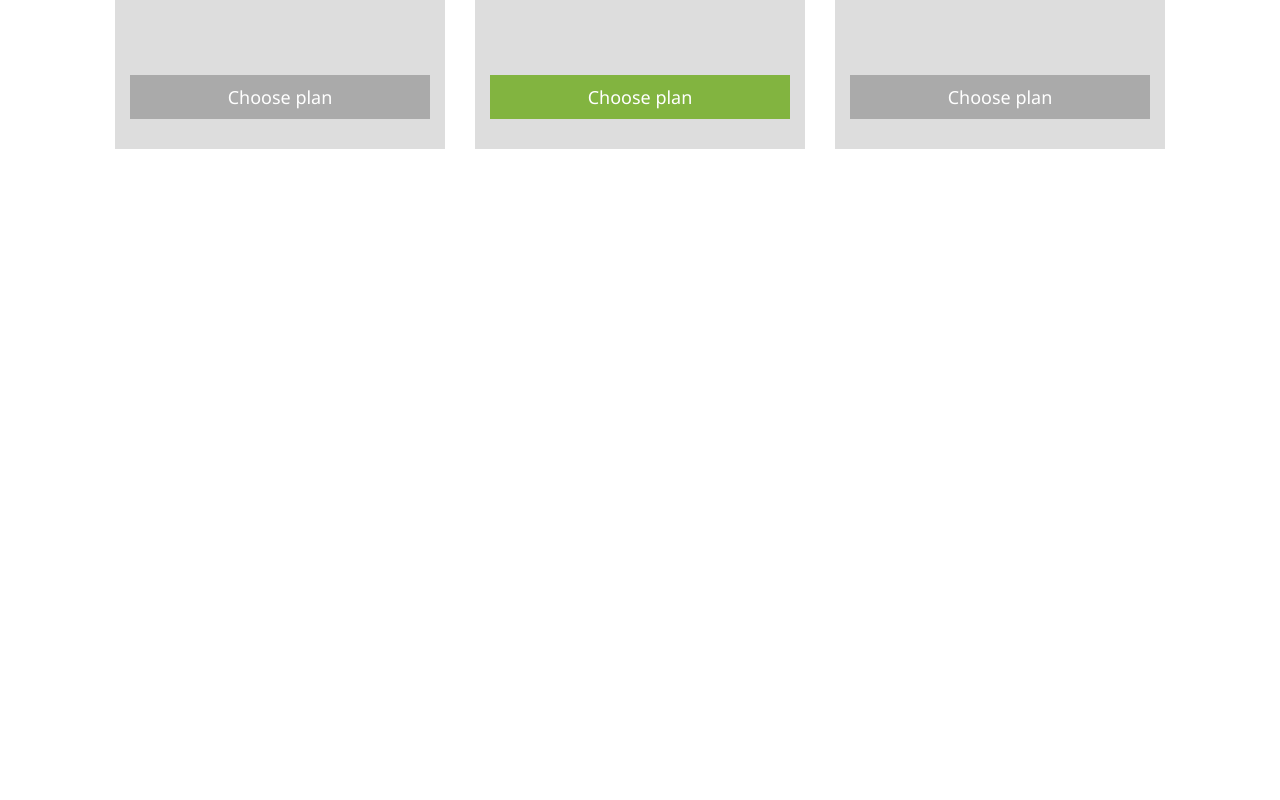
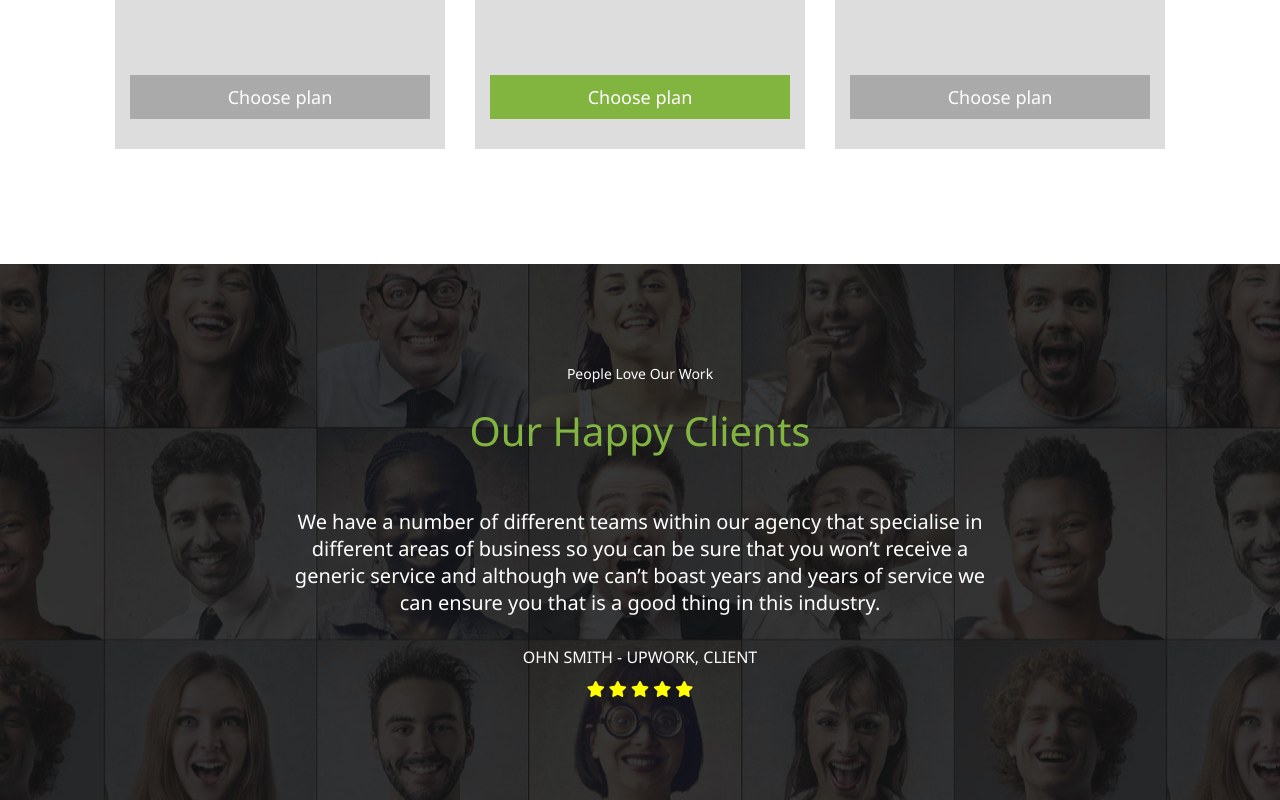
Before and after one commit to phamhoan191/BizOne, a plain HTML site: page index.html in a window 1280 px wide. Shown: the part 5985-6785 px from the top of the page. Before the commit the page ends 6249 px from the top, so only its background shows below. Drawn offline with Linux system fonts and the light colour scheme.

Commit message:
Coding Our clients

```diff
--- a/index.html
+++ b/index.html
@@ -372,7 +372,19 @@
             </div>
         </div>
     </div>
-
+    <div class="our-clients">
+        <p class="p-slogan">People Love Our Work</p>
+        <h2 class="h2-title">Our Happy Clients</h2>
+        <p class="client-comment">We have a number of different teams within our agency that specialise in different areas of business so you can be sure that you won’t receive a generic service and although we can’t boast years and years of service we can ensure you that is a good thing in this industry. </p>
+        <span>OHN SMITH - UPWORK, CLIENT</span>
+        <div class="client-rate">
+            <i class="fas fa-star"></i>
+            <i class="fas fa-star"></i>
+            <i class="fas fa-star"></i>
+            <i class="fas fa-star"></i>
+            <i class="fas fa-star"></i>
+        </div>
+    </div>
 
 </body>
 </html>
--- a/style.css
+++ b/style.css
@@ -778,3 +778,34 @@ li {
 }
 
 /* =============Pricing table ended================== */
+
+.our-clients {
+    display: flex;
+    flex-direction: column;
+    justify-content: center;
+    align-items: center;
+    background-image: url('./component/images/bg-testinomial.jpg');
+    background-position: center center;
+    padding: 100px 250px;
+    color: #fff;
+}
+
+.our-clients h2 {
+    color: #82b440;
+}
+
+.our-clients .client-comment {
+    text-align: center;
+    font-size: 20px;
+    margin: 30px;
+}
+
+.our-clients span {
+    margin-bottom: 10px;
+}
+
+.our-clients i {
+    color: yellow;
+}
+
+/* ================Our clients ended================= */
```
